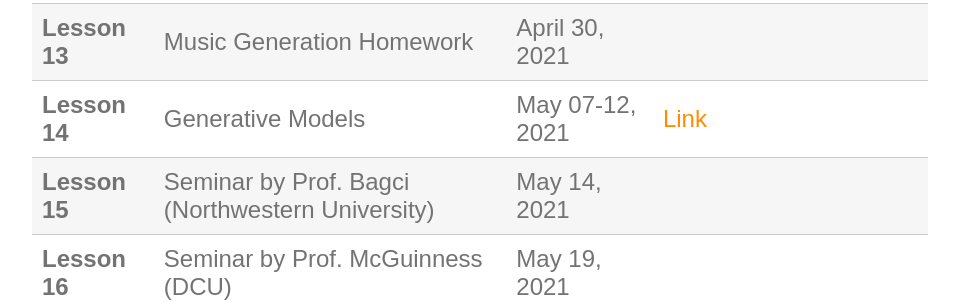
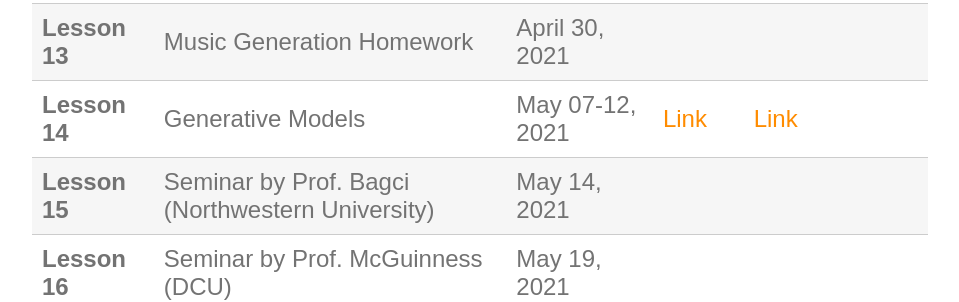
Before and after one commit to perceivelab/knowledge-discovery-course, a Jekyll site: the page built from lezioni.md, in a window 1280 px wide. Shown: the part 1406-1708 px from the top of the page, without its empty margins (160-1119 px from the left). Built offline with Jekyll 4.4.1, drawn with Linux system fonts in a browser that asks for light colours; our own code applies the rules of GitHub Pages for plain Markdown files.

Commit message:
Update lezioni.md

```diff
--- a/lezioni.md
+++ b/lezioni.md
@@ -19,7 +19,7 @@
 | **Lesson 11** | Practical RNNs - part 1 | April 23, 2021 |  | [Link](https://colab.research.google.com/drive/17gUBMmsw8sSaon9AgkP3MKBtuFiIu5w6?usp=sharing)  |
 | **Lesson 12** | Practical RNNs - part 2| April 28, 2021 |  | [Link](https://colab.research.google.com/drive/1bdrMmaGWtAJjEvy7pmTXmz_Hc5pab6MY?usp=sharing) --- [data](https://drive.google.com/file/d/13mSiTXXjMRFKsnu24f9Ro9w50V63NOof/view?usp=sharing) |
 | **Lesson 13** | Music Generation Homework| April 30, 2021 |  | |
-| **Lesson 14** | Generative Models | May 07-12, 2021 | [Link](https://drive.google.com/file/d/1El8t_3O8dSH_EO_ZB1jDR1uZe3-aGLfo/view?usp=sharing) |  |
+| **Lesson 14** | Generative Models | May 07-12, 2021 | [Link](https://drive.google.com/file/d/1El8t_3O8dSH_EO_ZB1jDR1uZe3-aGLfo/view?usp=sharing) |  [Link](https://colab.research.google.com/drive/1BMgANYa98D62886jy9rlVzd3B1IZkKDx?usp=sharing)|
 | **Lesson 15** | Seminar by Prof. Bagci (Northwestern University) | May 14, 2021 |  |  |
 | **Lesson 16** | Seminar by Prof. McGuinness (DCU) | May 19, 2021 |  |  |
 |  | Seminar by Prof. Calderara (UNIMORE) | May 19, 2021 | |  |
```
